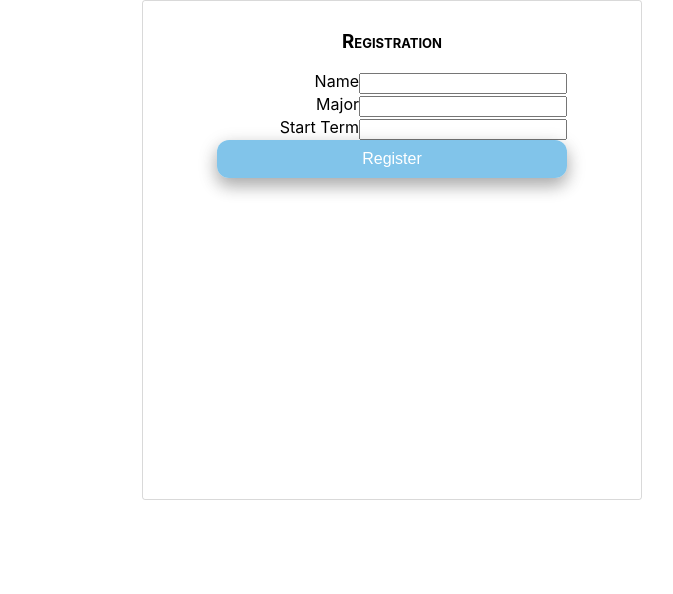
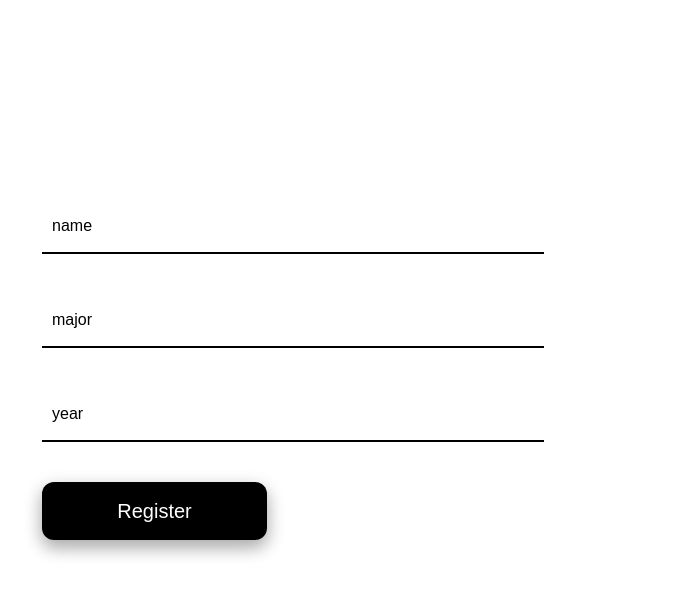
Before and after one commit to ucladevx/Aphrodite, a React (Create React App) app: page /form in a window 1280 px wide. Shown: the top 594 px of the page, without its empty margins (248-921 px from the left). Built offline with nearby package versions, Linux system fonts and the light colour scheme.

Commit message:
css styling

```diff
--- a/src/Components/Form/Form.css
+++ b/src/Components/Form/Form.css
@@ -1,66 +1,53 @@
-.registration {
-
-    margin: auto;
-    width: 500px;
-    height: 500px;
-    padding: 50px;
-    box-sizing: border-box;
-
-    padding: 10px;
-    border-radius: 3px;
-    border: 1px solid rgba(0, 0, 0, 0.15);
-    justify-content: center;
-    align-items: center;
-    text-align: center;
-
-
+.registration-form {
+  padding-top: 200px;
+  padding-left: 290px;
 }
 
-.registration-title {
-   font-weight: bold;
-   font-variant: small-caps;
-   justify-content: center;
-   align-items: center;
+.single-form {
+  padding-bottom: 40px;
 }
 
-
-label {
-    display: inline-block;
-    width: 350px;
-    clear: left;
-    text-align: right;
-
+.input {
+  width: 490px;
+  height: 50px;
+  padding-left: 10px;
+  font-family: sans-serif;
+  font-size: 16px;
+  color: black;
+  border: none;
+  border-bottom: 2px solid black;
 }
 
+/*
+.input::placeholder {
+  color: black;
+}
+*/
 
-.registration-input {
-    width: 200px;
-    height: 100%;
-    font-family: 'Courier New', Courier, monospace;
-
-    justify-content: center;
-    align-items: center;
-
-
+input::-webkit-input-placeholder {
+  color: black;
+}
+input:focus::-webkit-input-placeholder {
+  color: red;
 }
 
-
 .registration-button {
-    background-color: #6ebbe7dc;
-    padding-top: 100px;
+  background-color: black;
   border: none;
   color: white;
-    padding: 10px 24px;
+  padding: 10px;
   border-radius: 12px;
-    width: 350px;
+  width: 225px;
+  height: 58px;
   text-align: center;
   text-decoration: none;
   display: inline-block;
-    font-size: 16px;
-    box-shadow: 0 8px 16px 0 rgba(0,0,0,0.2), 0 6px 20px 0 rgba(0,0,0,0.19)
+  font-size: 20px;
+  box-shadow: 0 8px 16px 0 rgba(0, 0, 0, 0.2), 0 6px 20px 0 rgba(0, 0, 0, 0.19);
 }
 
 .registration-button:hover {
-    background-color: #3d6e8adc; /* Green */
   color: white;
+  box-shadow: 0 16px 16px 0 rgba(0, 0, 0, 0.24),
+    0 17px 50px 0 rgba(0, 0, 0, 0.19);
 }
--- a/src/Components/Form/Form.js
+++ b/src/Components/Form/Form.js
@@ -1,27 +1,22 @@
-import React, { Component } from 'react';
-import './Form.css';
+import React, { Component } from "react";
+import "./Form.css";
 
 // TO DO:
 // make name, major (?) required input fields
 // change start term to be two drop down menus (Fall, Winter, Spring and the year)
-
-
-
 class Form extends Component {
   constructor(props) {
-
     super(props);
 
     this.state = {
-      name: '',
-      major: '',
-      startTerm: ''
+      name: "",
+      major: "",
+      year: ""
     };
 
     this.handleInputChange = this.handleInputChange.bind(this);
     this.handleSubmit = this.handleSubmit.bind(this);
   }
-
 
   handleInputChange(event) {
     const target = event.target;
@@ -32,73 +27,57 @@ class Form extends Component {
       [name]: value // updates the state key corresponding to the given input field
     });
 
-    console.log("state of name: " + this.state.name)
-    console.log("state of start term: " + this.state.startTerm)
-    console.log("state of major: " + this.state.major)
-
-    }
+    console.log("state of name: " + this.state.name);
+    console.log("state of start term: " + this.state.year);
+    console.log("state of major: " + this.state.major);
+  }
 
   handleSubmit(event) {
-    alert('name: ' + this.state.name + ', major: ' + this.state.major + ", start term: " + this.state.startTerm);
+    alert(
+      "name: " +
+        this.state.name +
+        ", major: " +
+        this.state.major +
+        ", start term: " +
+        this.state.year
+    );
 
     event.preventDefault();
   }
 
+  createForm(formTitle) {
+    return (
+      <div className="single-form">
+        <input
+          className="input"
+          name={formTitle}
+          placeholder={formTitle}
+          type="text"
+          value={this.state[{ formTitle }]}
+          onChange={this.handleInputChange}
+        />
+      </div>
+    );
+  }
 
   render() {
     return (
-      <div className = "registration">
+      <div>
+        <div className="registration-form">
+          {this.createForm("name")}
+          {this.createForm("major")}
+          {this.createForm("year")}
 
-        <h3 className = "registration-title"> Registration </h3>
-
-        <div >
-          <label>
-            Name
-            <input
-            className = "registration-input"
-            name = "name"
-            type = "text"
-            value = {this.state.name}
-            onChange = {this.handleInputChange}
-            />
-          </label>
-        </div>
-        <div>
-          <label>
-            Major
-            <input
-            className = "registration-input"
-            name = "major"
-            type = "text"
-            value = {this.state.major}
-            onChange = {this.handleInputChange}
-            />
-          </label>
-        </div>
-        <div>
-          <label>
-            Start Term
-            <input
-            className = "registration-input"
-            name = "startTerm"
-            type = "text"
-            value = {this.state.startTerm}
-            onChange = {this.handleInputChange}
-            />
-          </label>
-        </div>
-        <div>
-          <input hidden type = "submit" />
+          <input hidden type="submit" />
           <button
-          className = "registration-button"
-          type = "submit"
-          onClick = {this.handleSubmit}>
-          Register
+            className="registration-button"
+            type="submit"
+            onClick={this.handleSubmit}
+          >
+            Register
           </button>
         </div>
-
       </div>
-
     );
   }
 }
```
Lines whose indentation alone changed are shown as unchanged.
